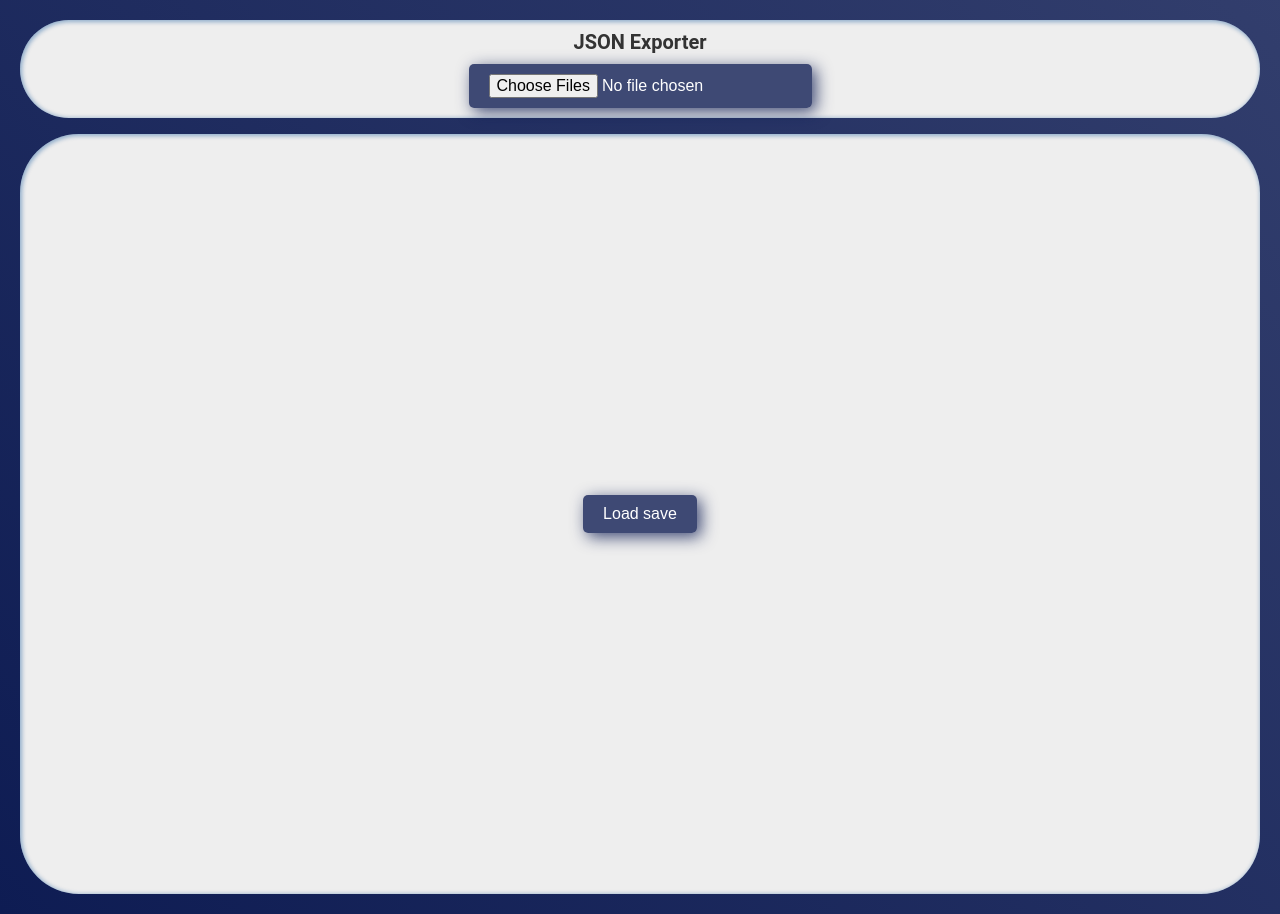
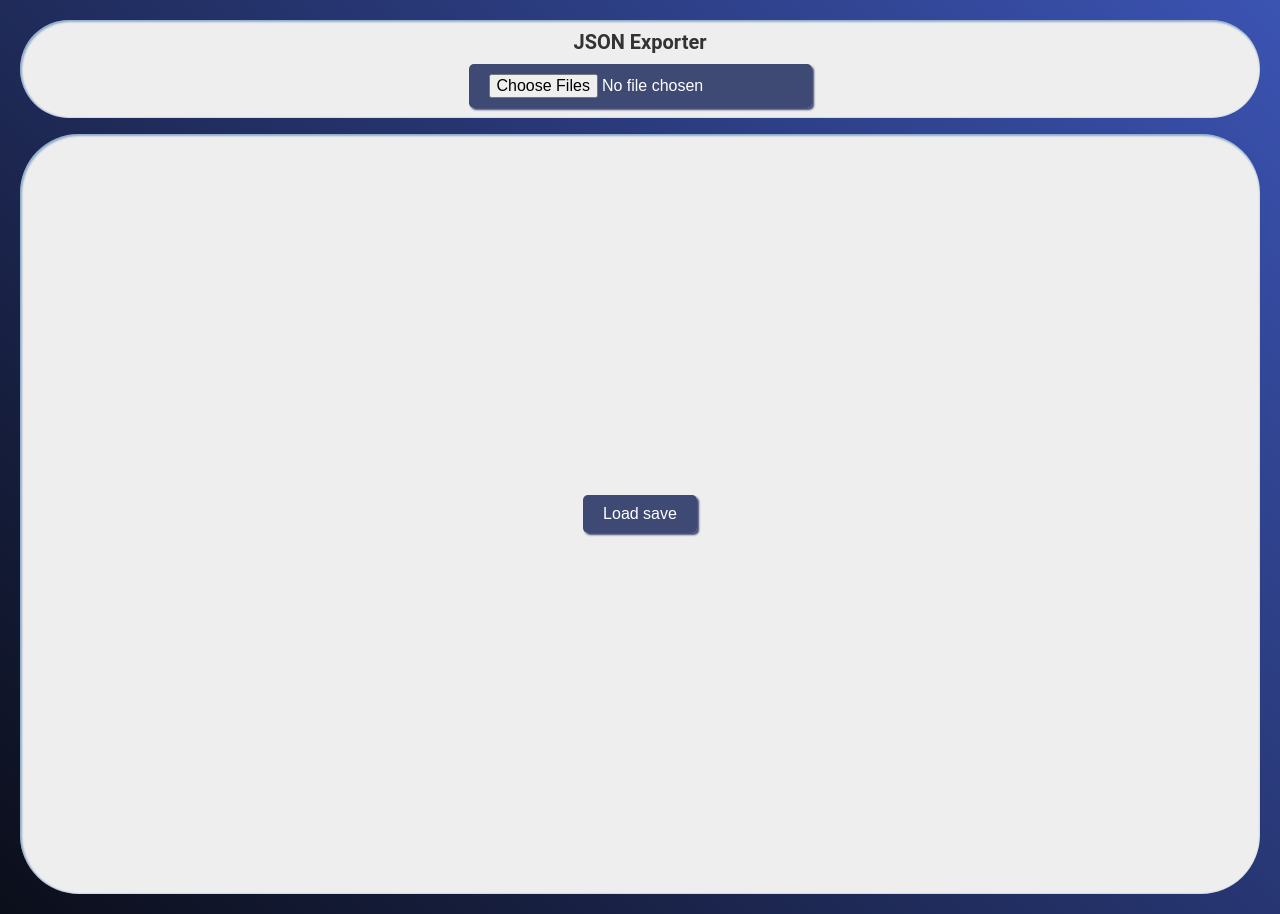
Before and after one commit to cetvrtak/vic2-savegame-analyst, a React (Vite) app: page / in a window 1280 px wide. Built offline with nearby package versions, Linux system fonts and the light colour scheme.

Commit message:
Change styling

```diff
--- a/src/components/App.css
+++ b/src/components/App.css
@@ -6,7 +6,7 @@
 
 html {
   min-height: 100vh;
-  background: linear-gradient(45deg, #0e1c53, #0e1c53d9);
+  background: linear-gradient(45deg, #0b0e1a, #1935a5d9);
   color: #eee;
   font-family: 'Roboto', sans-serif;
   font-size: 62.5%;
@@ -35,7 +35,7 @@ h2 {
   background: #eee;
   border-radius: 59px;
   padding: 10px 40px;
-  box-shadow: inset 1px 1px 4px 1px rgba(0, 75, 151, 0.4);
+  box-shadow: inset 1px 1px 2px 1px rgba(0, 75, 151, 0.4);
 }
 
 .file-input-wrapper {
@@ -51,7 +51,7 @@ h2 {
   cursor: pointer;
   font-size: 16px;
   transition: background-color 0.3s ease;
-  box-shadow: 4px 4px 16px #0e1c53c7;
+  box-shadow: 2px 2px 2px #0e1c53c7;
 }
 
 .btn:hover {
```
